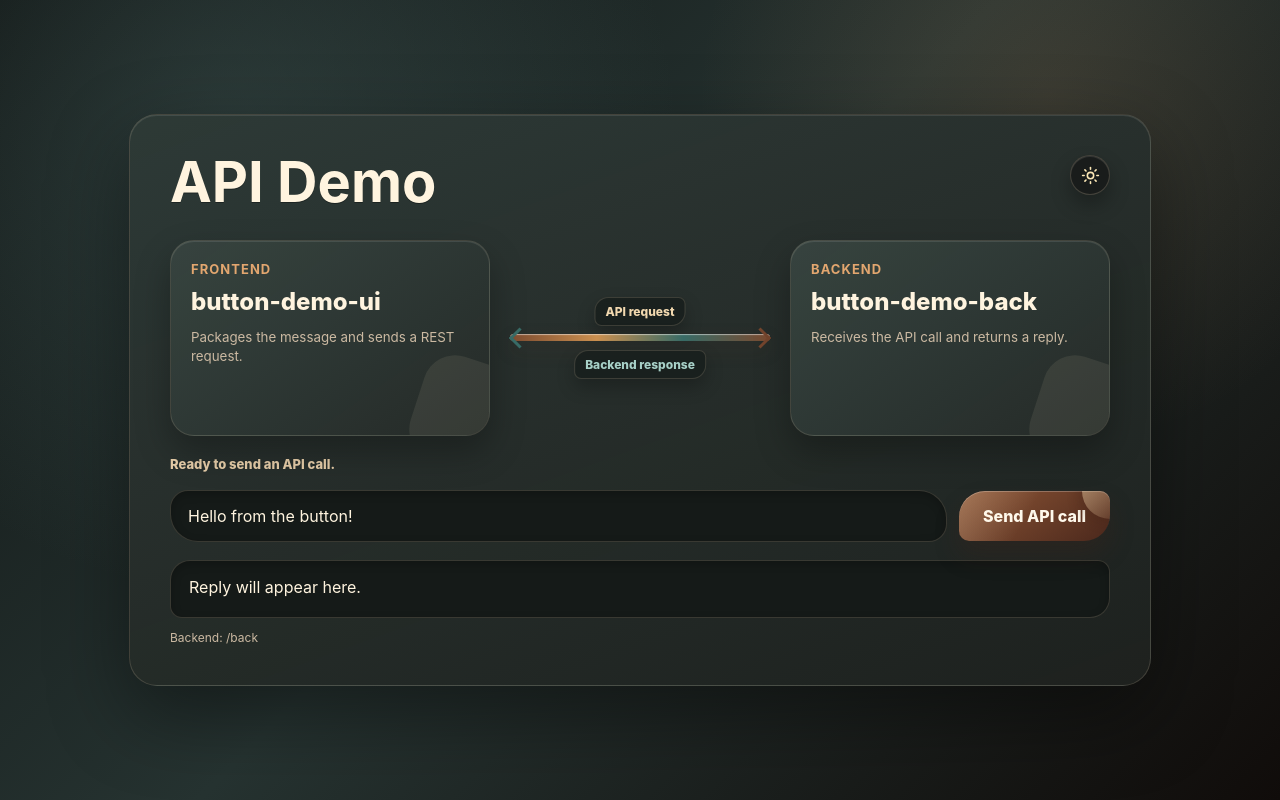
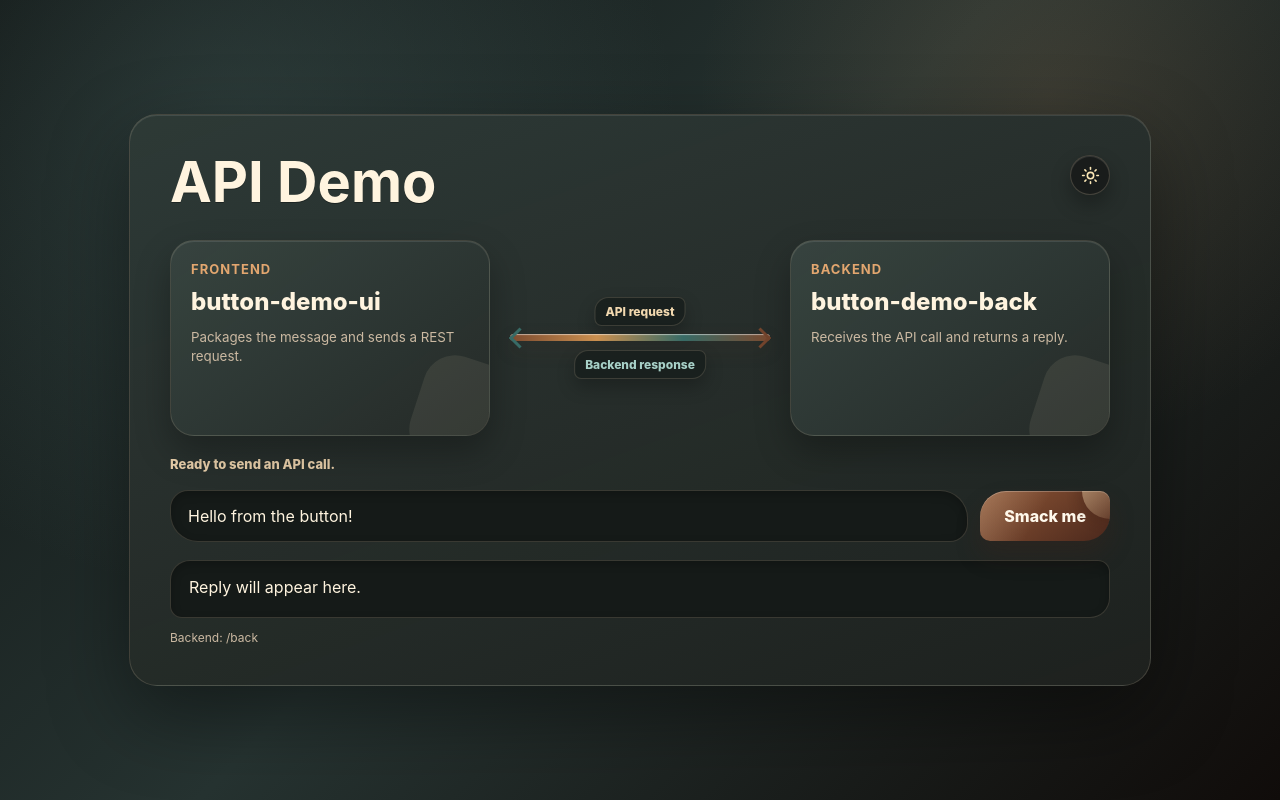
Before and after one commit to willy99/button-demo-ui, a React (Vite) app: page / in a window 1280 px wide. Built offline with nearby package versions, Linux system fonts and the light colour scheme; no server answers.

Commit message:
update the bottom label from click me to smack me
Updated the bottom action button label to “Smack me” in `src/App.tsx:669`. The existing loading label and click behavior remain unchanged.

```diff
--- a/src/App.tsx
+++ b/src/App.tsx
@@ -666,7 +666,7 @@ export default function App() {
                 onChange={(e) => setMessage(e.target.value)}
             />
             <button id="click-button" className="curl-button" onClick={handleClick} disabled={loading}>
-              {loading ? "Sending..." : "Send API call"}
+              {loading ? "Sending..." : "Smack me"}
             </button>
           </div>
 
```
